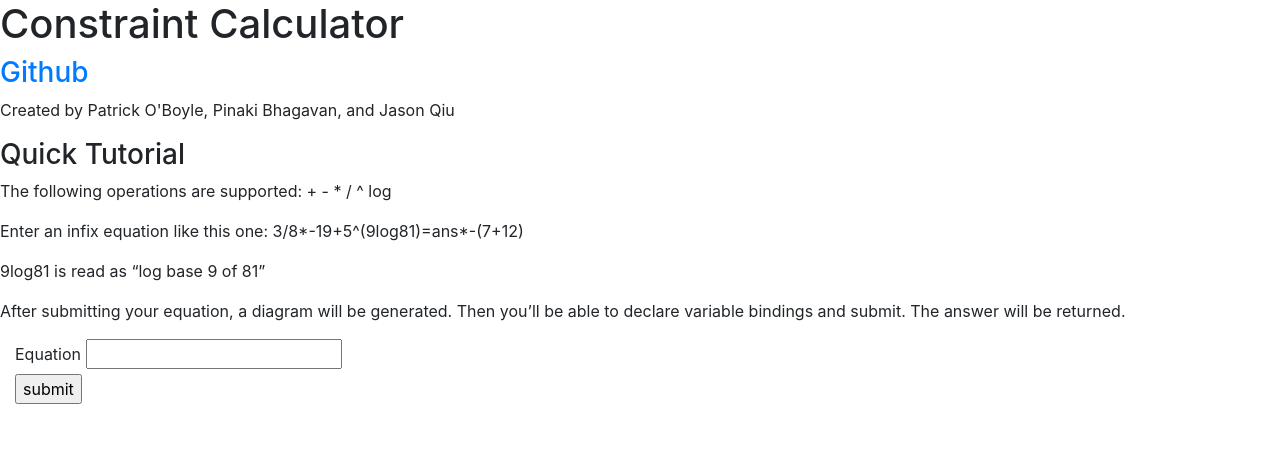
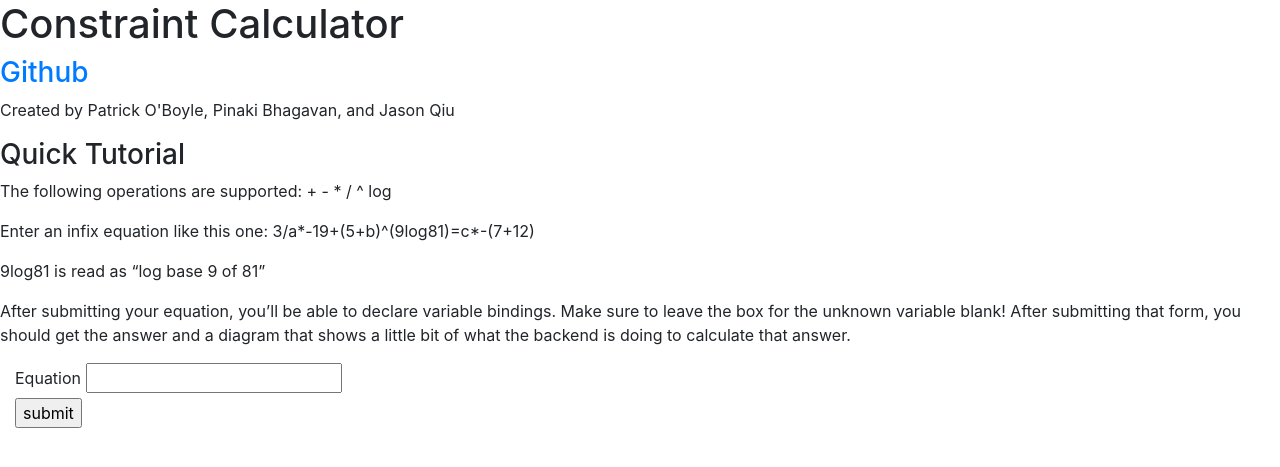
Before and after one commit to JasonQiu1/ConstraintCalc, a Flask app: page / in a window 1280 px wide. Shown: the part 56-523 px from the top of the page. Run offline with Flask 2, Linux system fonts and the light colour scheme; parts of the project's set-up code (start-up, migrations or seed data) failed here and were passed over; some libraries are stand-ins or nearby versions.

Commit message:
Iteration 3 Complete: All functionality complete. Fixed constants in equation and added exception handling.

```diff
--- a/project/CalcWrapper.py
+++ b/project/CalcWrapper.py
@@ -185,7 +185,7 @@ def substitute(listbindings, equation):
     tokens = tokenize(equation)
     substituted_eqn = ""
     for t in tokens:
-        if (t in operators.keys() or t == ")"):
+        if (t in operators.keys() or t == ")" or is_number(t)):
             substituted_eqn += str(t)
             continue
         if (t in bindings.keys()):
--- a/project/templates/base.html
+++ b/project/templates/base.html
@@ -29,9 +29,9 @@
     <br>
     <h3>Quick Tutorial</h3>
     <p>The following operations are supported: + - * / ^ log</p>
-    <p>Enter an infix equation like this one: 3/8*-19+5^(9log81)=ans*-(7+12)</p>
+    <p>Enter an infix equation like this one: 3/a*-19+(5+b)^(9log81)=c*-(7+12)</p>
     <p>9log81 is read as “log base 9 of 81”</p>
-    <p>After submitting your equation, a diagram will be generated. Then you’ll be able to declare variable bindings and submit. The answer will be returned.</p>
+    <p>After submitting your equation, you’ll be able to declare variable bindings. Make sure to leave the box for the unknown variable blank! After submitting that form, you should get the answer and a diagram that shows a little bit of what the backend is doing to calculate that answer.</p>
 
     {% block content %}
     {% endblock %}
--- a/project/templates/calc.html
+++ b/project/templates/calc.html
@@ -60,5 +60,20 @@
   {% endif %}
 </div>
 
+<div class="container.fluid">
+  {% if exception %}
+    <h3>Something went wrong! Here's what could have happened:</h3>
+    <ol>
+      <li>The inputted equation is not formatted correctly (remember that <b>log base a of b</b> is written as <b>alogb</b> or <b>a log b</b>).</li>
+      <li>More than one variable box is blank, or none are blank.</li>
+      <li>Some operator(s) in the equation is not yet supported.</li>
+      <li>An operation could be dividing by 0.</li>
+      <li>An operation is 0^n where n is negative</li>
+      <li>An operation is alogb where b is less than 1.</li>
+      <li>An operation is alogb where a is 1.</li>
+      <li>If it still doesn't work, then don't hesitate to contact us at <a href="mailto:jason.blank.qiu@gmail.com">jason.blank.qiu@gmail.com</a></li>
+    </ol>
+  {% endif %}
+</div>
 
 {% endblock %}
--- a/project/views.py
+++ b/project/views.py
@@ -62,9 +62,14 @@ def home():
             if d[list(d)[0]] == "":
                 unknown_var = list(d)[0]
 
+        try:
+            ans = calc(substitute(session["var_bindings"], session["raw_equation"]))
+        except:
+            return render_template("calc.html", equation_form = equation_form, equation = session["equation"], var_form = format_var_form(var_form, session["var_list_of_dicts"]), exception = 1)
+
         generate_diagram_from_eqn(substitute_ans(session["var_bindings"], session["raw_equation"]))
         dpath = 'static/diagram1.png'
-        return render_template("calc.html", equation_form = equation_form, equation = session["equation"], var_form = format_var_form(var_form, session["var_list_of_dicts"]), unknown = unknown_var, answer = calc(substitute(session["var_bindings"], session["raw_equation"])), diagram = dpath)
+        return render_template("calc.html", equation_form = equation_form, equation = session["equation"], var_form = format_var_form(var_form, session["var_list_of_dicts"]), unknown = unknown_var, answer = ans, diagram = dpath)
 
     elif var_form.vars.data and not var_form.validate():
         flash(list(var_form.errors.items())[0][1][0])
```
Also changed, not shown: 1 other file.
